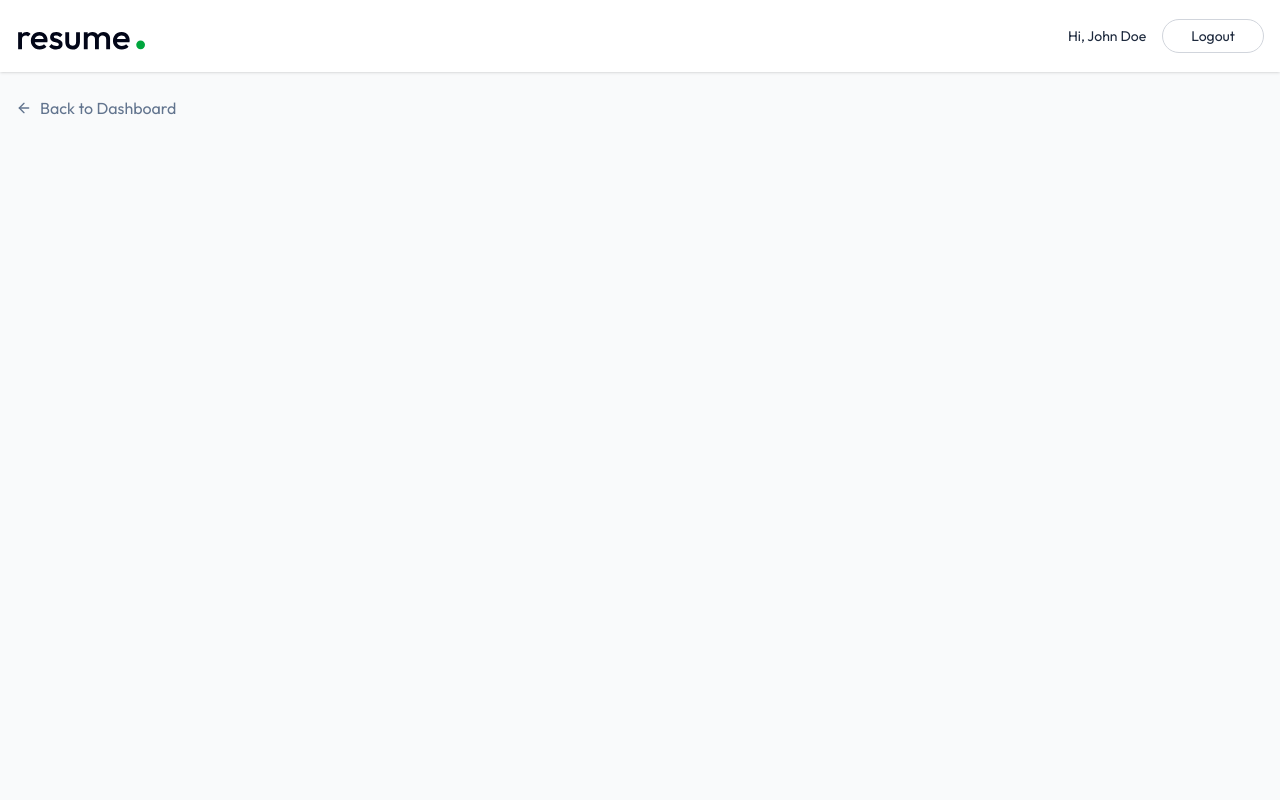
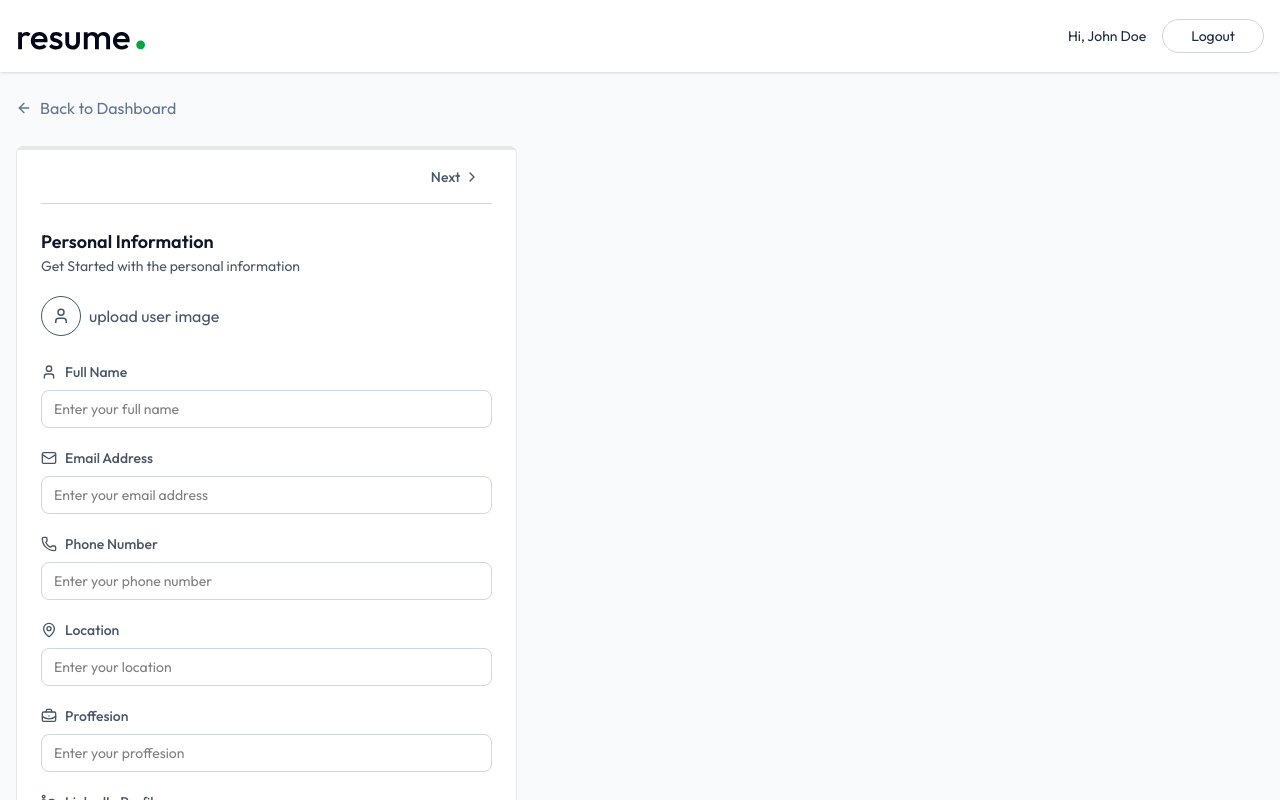
Before and after one commit to IgnasiusDhimas/CV_ABBED, a React (Vite) app in the folder client/: page /app/builder/1 in a window 1280 px wide. Shown: the top 800 px of the page. Built offline with nearby package versions, Linux system fonts and the light colour scheme; the HTML template or start-up script is replaced by a standard one.

Commit message:
Form PersonalInfo di PersonalInfoForm.jsx dan ResumeBuilder.jsx

```diff
--- /dev/null
+++ b/client/src/components/PersonalInfoForm.jsx
@@ -0,0 +1,66 @@
+import { BriefcaseBusiness, Globe, Linkedin, Mail, MapPin, Phone, User } from 'lucide-react'
+import React from 'react'
+
+const PersonalInfoForm = ({data, onChange, removeBackground, setRemoveBackground}) => {
+
+    const handleChange=(field, value)=>{
+        onChange({...data,[field]:value})
+    }
+
+    const fields = [
+        {key: "full_name", label:"Full Name", icon: User, type:"text", required: true},
+        {key: "email", label:"Email Address", icon: Mail, type:"email", required: true},
+        {key: "phone", label:"Phone Number", icon: Phone, type:"tel"},
+        {key: "location", label:"Location", icon: MapPin, type:"text"},
+        {key: "profession", label:"Proffesion", icon: BriefcaseBusiness, type:"text"},
+        {key: "linkedin", label:"LinkedIn Profile", icon: Linkedin, type:"url"},
+        {key: "website", label:"Personal Website", icon: Globe, type:"url"}
+    ]
+
+    return (
+        <div>
+            <h3 className='text-lg font-semibold text-gray-900'>Personal Information</h3>
+            <p className='text-sm text-gray-600'>Get Started with the personal information</p>
+            <div className='flex items-center gap-2'>
+                <label>
+                    {data.image ? (<img src={typeof data.image === 'string' ? data.image : URL.createObjectURL(data.image)} alt="user-image" className='w-16 h-16 rounded-full object-cover mt-5 ring ring-slate-300 hover:opacity-80' />
+                    ):(
+                        <div className='inline-flex items-center gap-2 mt-5 text-slate-600 hover:text-slate-700 cursor-pointer'>
+                            <User className='size-10 p-2.5 border rounded-full'/>
+                            upload user image
+                        </div>
+                    ) }
+                    <input type="file" accept="image/jpeg, image/png" className="hidden" onChange={(e)=>handleChange("image",e.target.files[0])} />
+                </label>
+                {typeof data.image === 'object' && (
+                    <div className='flex flex-col gap-1 pl-4 text-sm'>
+                        <p>Remove Background</p>
+                        <label className='relative inline-flex items-center cursor-pointer text-gray-900 gap-3'>
+                            <input type="checkbox" className='sr-only peer' onChange={()=>setRemoveBackground(prev => !prev)} checked={removeBackground}/>
+                            <div className='w-9 h-5 bg-slate-300 rounded-full peer peer-checked:bg-green-600 transition-colors duration-200'>
+                            </div>
+                            <span className='dot absolute left-1 top-1 w-3 h-3 bg-white rounded-full transition-transform duration-200 ease-in-out peer-checked:translate-x-4'></span>
+                        </label>
+                    </div>
+                )}
+            </div>
+
+
+        {fields.map((field)=>{
+            const Icon = field.icon;
+            return(
+                <div key={field.key} className='space-y-1 mt-5'>
+                    <label className="flex items-center gap-2 text-sm font-medium text-gray-600">
+                        <Icon className="size-4"/>
+                        {field.label}
+                        {field.required && <span className="text-red-500"></span>}
+                    </label>
+                    <input type={field.type} value={data[field.key] || ""} onChange={(e)=>handleChange(field.key, e.target.value)} className='mt-1 w-full px-3 py-2 border border-gray-300 rounded-lg focus:ring focus:ring-blue-500 focus:border-blue-500 outline-none transition-colors text-sm' placeholder={`Enter your ${field.label.toLowerCase()}`} required={field.required}/>
+                </div>
+            )
+        })}
+        </div>
+    )
+}
+
+export default PersonalInfoForm
--- a/client/src/pages/ResumeBuilder.jsx
+++ b/client/src/pages/ResumeBuilder.jsx
@@ -1,7 +1,8 @@
 import React, { useEffect, useState } from 'react'
 import { Link, useParams } from 'react-router-dom'
 import { dummyResumeData } from '../assets/assets'
-import { ArrowLeftIcon } from 'lucide-react'
+import { ArrowLeftIcon, Briefcase, ChevronLeft, ChevronRight, FileText, FolderIcon, GraduationCap, Sparkles, User } from 'lucide-react'
+import PersonalInfoForm from '../components/PersonalInfoForm'
 
 const ResumeBuilder = () => {
 
@@ -28,10 +29,23 @@
             document.title = resume.title
         }
     }
+    const[activeSectionIndex, setActiveSectionIndex]=useState(0)
+    const [removeBackground, setRemoveBackground] = useState(false);
+
+    const sections = [
+        {id: "personal", name:"Personal Info", icon: User},
+        {id: "summary", name:"Summary", icon: FileText},
+        {id: "experience", name:"Experience", icon:Briefcase },
+        {id: "education", name:"Education", icon: GraduationCap},
+        {id: "projects", name:"Projects", icon: FolderIcon},
+        {id: "skills", name:"Skills ", icon: Sparkles},
+    ]
+
+    const activeSection = sections[activeSectionIndex]
 
     useEffect(()=>{
         loadExistingResume()
-    },)
+    },[])
 
 
     return (
@@ -43,6 +57,50 @@
                 </Link>
             </div>
 
+            <div className='max-w-7xl mx-auto px-4 pb-8'>
+                <div className='grid lg:grid-cols-12 gap-8'>
+                    {/*Left Panel - Form */}
+                    <div className='relative lg:col-span-5 rounded-lg overflow-hidden'>
+                        <div className='bg-white rounded-lg shadow-sm border border-gray-200 p-6 pt-1'>
+                            {/*Proress bar using activeSectionIndex*/}
+                            <hr className="absolute top-0 left-0 right-0 border-2 border-gray-200"/>
+                            <hr className="absolute top-0 left-0 h-1 bg-gradient-to-r from-green-500 to-green-600 border-none transition-all duration-2000" style={{width: `${activeSectionIndex * 100 /(sections.length -1)}%`}}/>
+
+                            {/* Section Navigation */}
+                            <div className="flex justify-between items-center mb-6 border-b border-gray-300 py-1">
+                                <div></div>
+                                <div className='flex items-center'>
+                                    {activeSectionIndex !== 0 && (
+                                        <button onClick={()=>setActiveSectionIndex((prevIndex)=>Math.max(prevIndex - 1, 0))} className='flex items-center gap-1 p-3 rounded-lg text-sm font-medium text-gray-600 hover:bg-gray-50 transition-all' disabled={activeSectionIndex === 0}>
+                                            <ChevronLeft className="size-4"/> Previous
+                                        </button>
+                                    )}
+                                    <button onClick={()=>setActiveSectionIndex((prevIndex)=>Math.min(prevIndex + 1, sections.length - 1))} className={`flex items-center gap-1 p-3 rounded-lg text-sm font-medium text-gray-600 hover:bg-gray-50 transition-all ${activeSectionIndex === sections.length - 1 && 'opacity-50'}`} disabled={activeSectionIndex === sections.length - 1}>
+                                        Next <ChevronRight className="size-4"/>
+                                        </button>
+                                </div>
+                            </div>
+
+                            {/* Form Content */}
+                            <div className='space-y-6'>
+                                {activeSection.id === 'personal' && (
+                                    <PersonalInfoForm data={resumeData.personal_info} onChange={(data)=>setResumeData(prev=>({...prev, personal_info:data}))} removeBackground={removeBackground} setRemoveBackground={setRemoveBackground}/>
+                                )}
+                            </div>
+                        </div>
+                    </div>
+
+                    {/* Right Panel - Preview */}
+                    <div className="lg:col-span-7 max-lg:mt-6">
+                        <div>
+                           {/* --- buttons ---- */}
+                        </div>
+
+                           {/* -- resume preview */}
+                    </div>
+                </div>
+            </div>
+
         </div>
     )
 }
```
